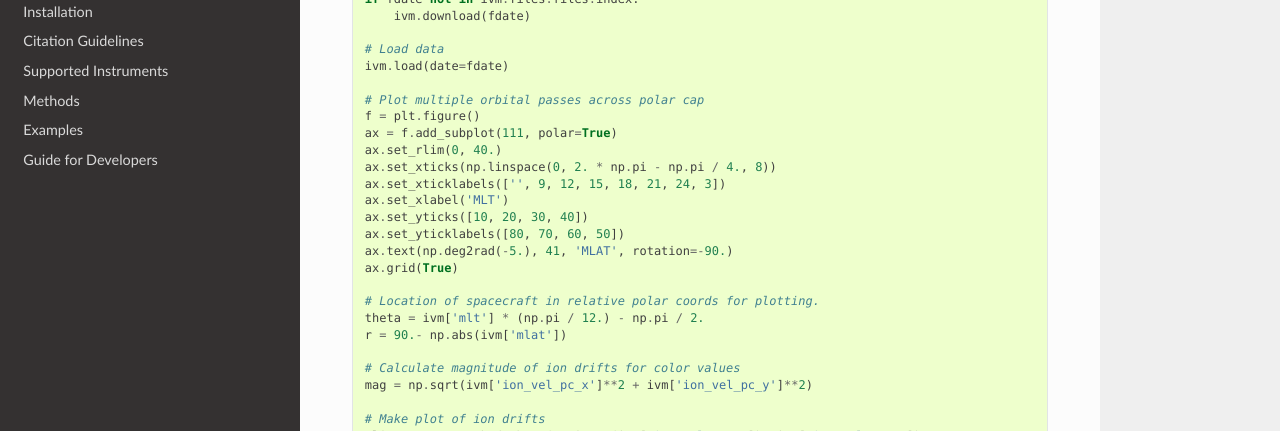
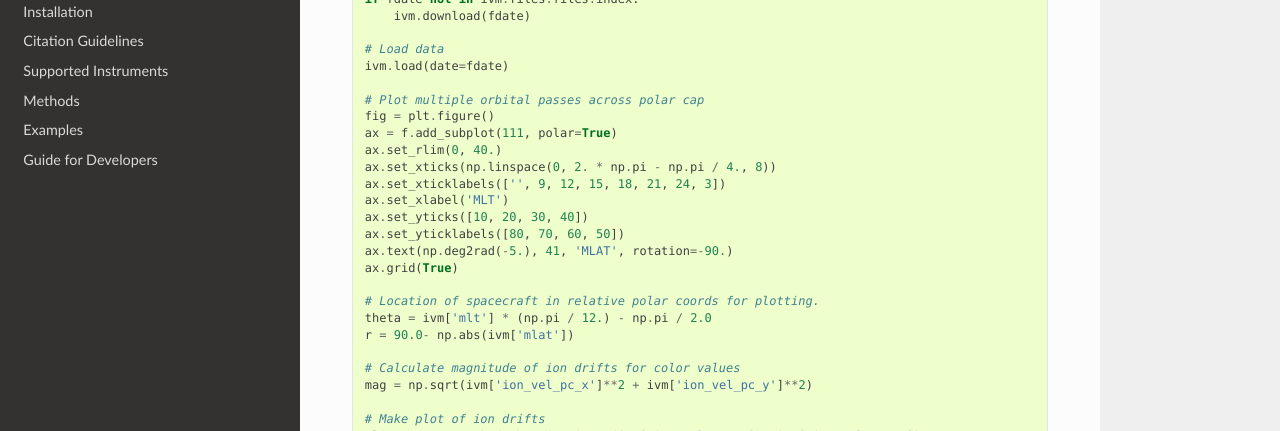
Before and after one commit to pysat/pysatMadrigal, a Sphinx documentation site: the page built from docs/examples/ex_dmsp_methods.rst, in a window 1280 px wide and 900 px high, scrolled down 572 px. Shown: the part 151-582 px from the top of the window. Built offline with Sphinx 7.4.7 and the Read the Docs theme 2.0.0, drawn with Linux system fonts in a browser that asks for light colours; pages that are not in the unit, such as notebooks, are missing from menus.

Commit message:
Apply suggestions from code review
Co-authored-by: Angeline Burrell <aburrell@users.noreply.github.com>

```diff
--- a/docs/examples/ex_dmsp_methods.rst
+++ b/docs/examples/ex_dmsp_methods.rst
@@ -43,7 +43,7 @@ in :py:meth:`pysatMadrigal.instruments.methods.dmsp`.
    ivm.load(date=fdate)
 
    # Plot multiple orbital passes across polar cap
-   f = plt.figure()
+   fig = plt.figure()
    ax = f.add_subplot(111, polar=True)
    ax.set_rlim(0, 40.)
    ax.set_xticks(np.linspace(0, 2. * np.pi - np.pi / 4., 8))
@@ -55,8 +55,8 @@ in :py:meth:`pysatMadrigal.instruments.methods.dmsp`.
    ax.grid(True)
 
    # Location of spacecraft in relative polar coords for plotting.
-   theta = ivm['mlt'] * (np.pi / 12.) - np.pi / 2.
-   r = 90.- np.abs(ivm['mlat'])
+   theta = ivm['mlt'] * (np.pi / 12.) - np.pi / 2.0
+   r = 90.0- np.abs(ivm['mlat'])
 
    # Calculate magnitude of ion drifts for color values
    mag = np.sqrt(ivm['ion_vel_pc_x']**2 + ivm['ion_vel_pc_y']**2)
```
